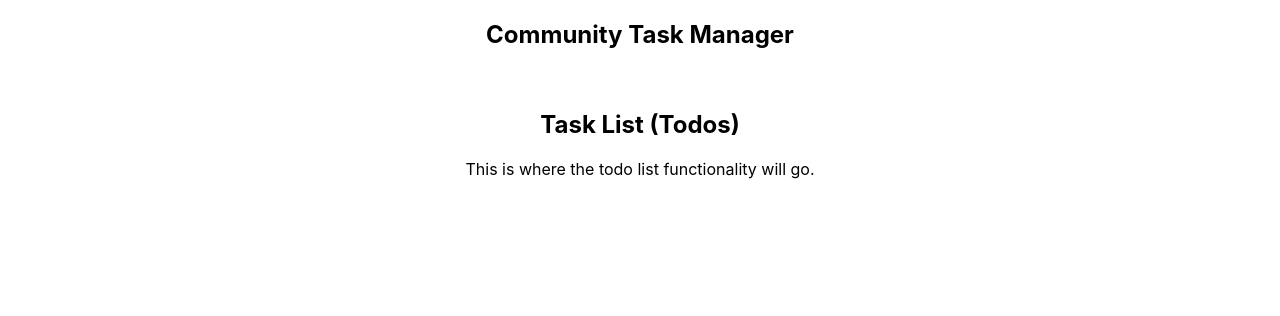
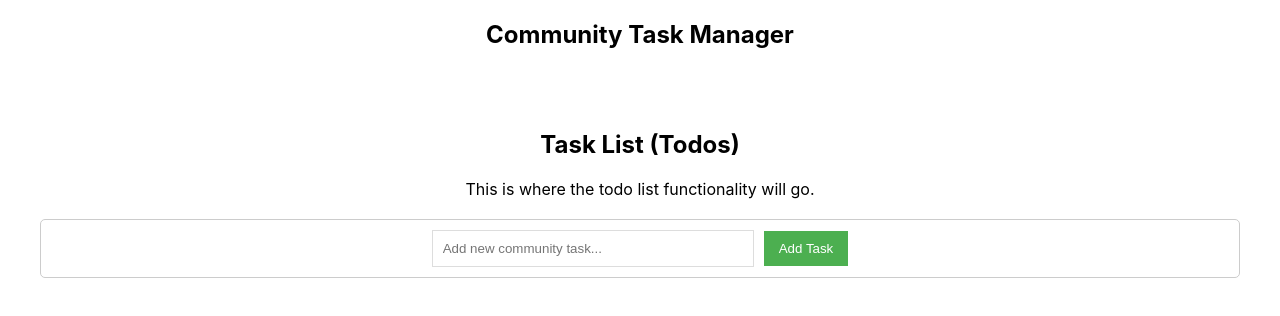
Before and after one commit to Magict67/TO_DO_APP, a React (Create React App) app in the folder task-manager/: page /TO_DO_APP/todos in a window 1280 px wide. Shown: the top 316 px of the page. Built offline with nearby package versions, Linux system fonts and the light colour scheme.

Commit message:
Todosview

```diff
--- a/task-manager/src/views/TodosView.js
+++ b/task-manager/src/views/TodosView.js
@@ -1,10 +1,18 @@
 import React from 'react';
+// 💡 FIX: Import the new TodoInput component
+import TodoInput from '../components/TodoInput';
+// We will add the TodoList component here in a later step
 
 const TodosView = () => {
   return (
-    <div className="todos-view">
+    <div style={{ padding: '20px' }}>
       <h2>Task List (Todos)</h2>
       <p>This is where the todo list functionality will go.</p>
+
+      {/* 💡 FIX: Render the TodoInput Component */}
+      <TodoInput />
+
+      {/* TodoList will be rendered here later */}
     </div>
   );
 };
```
